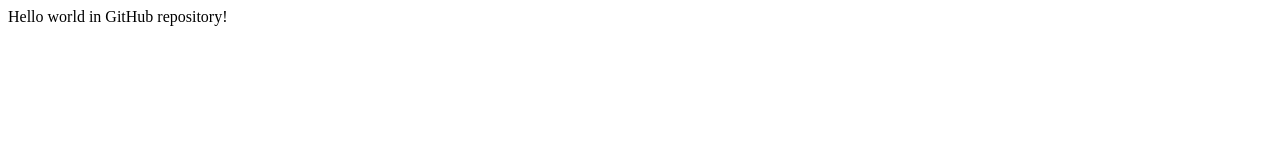
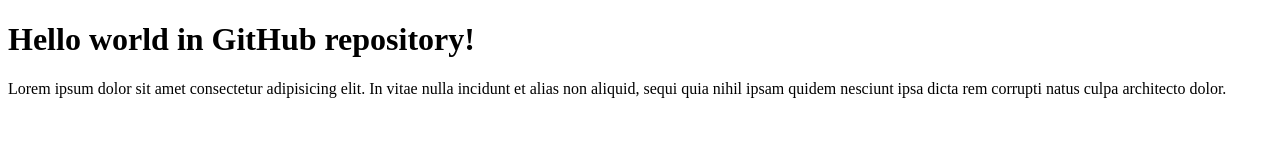
Before and after one commit to CBuTEPOK/IT_home_v.grytsenko, a plain HTML site: page index.html in a window 1280 px wide. Drawn offline with Linux system fonts and the light colour scheme.

Commit message:
h1-p
добавил параграф

```diff
--- a/index.html
+++ b/index.html
@@ -7,6 +7,7 @@
     <title>Document</title>
 </head>
 <body>
-    Hello world in GitHub repository!
+    <h1>Hello world in GitHub repository!</h1>
+    <p>Lorem ipsum dolor sit amet consectetur adipisicing elit. In vitae nulla incidunt et alias non aliquid, sequi quia nihil ipsam quidem nesciunt ipsa dicta rem corrupti natus culpa architecto dolor.</p>
 </body>
 </html>
--- a/style.css
+++ b/style.css
@@ -0,0 +1,3 @@
+h1 {
+    color: blueviolet;
+}
```
